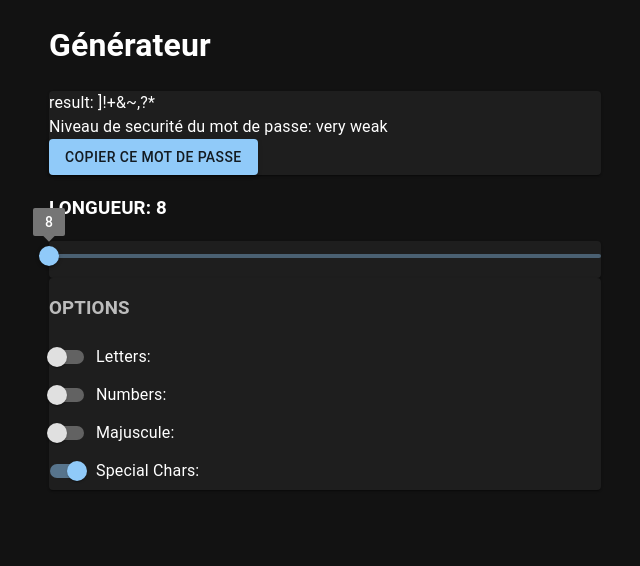
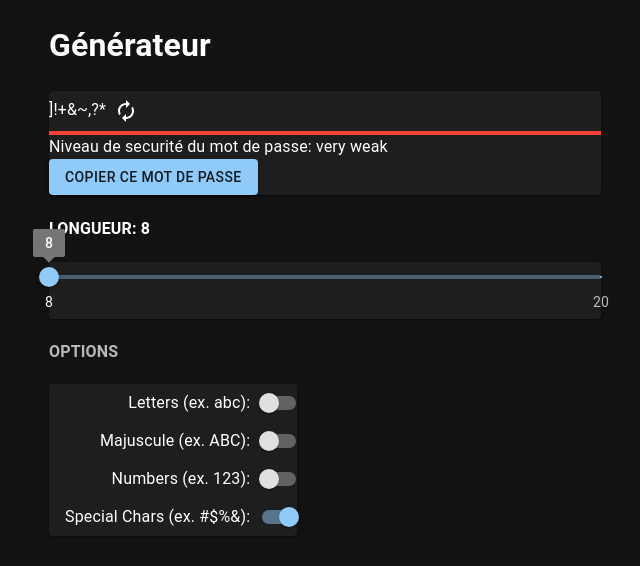
Before and after one commit to kevinmbongo/password_generator_react, a React (Vite) app: page / in a window 1280 px wide. Shown: the top 566 px of the page, without its empty margins (315-955 px from the left). Built offline with nearby package versions, Linux system fonts and the light colour scheme.

Commit message:
feat(App): wip design

```diff
--- a/src/App.tsx
+++ b/src/App.tsx
@@ -1,16 +1,25 @@
+import AutorenewIcon from "@mui/icons-material/Autorenew";
 import {
+  Box,
   Button,
   FormControl,
   FormControlLabel,
   FormGroup,
   FormLabel,
+  IconButton,
+  LinearProgress,
   Paper,
   Slider,
   Switch,
 } from "@mui/material";
 import { Container } from "@mui/system";
 import { useEffect, useState } from "react";
-import { passwordStrengthChecker } from "./libs/passwordStrengthChecker";
+import {
+  passwordStrengthChecker,
+  PaswordStrength,
+  ProgressColorsDict,
+  SliderColors,
+} from "./libs/passwordStrengthChecker";
 
 const App = () => {
   const alphabet = "abcdefghijklmnopqrstuvwxyz";
@@ -24,7 +33,8 @@ const App = () => {
   const [isNumber, setIsNumber] = useState(false);
   const [isSpecialChars, setIsSpecialChars] = useState(true);
   const [isUppercase, setIsUppercase] = useState(false);
-  const [pwdStrength, setPwdStrength] = useState("");
+  const [pwdStrength, setPwdStrength] = useState<PaswordStrength>("");
+  const [pwdrefresh, setPwdrefresh] = useState(0);
 
   const handleLetterInput = () => setIsLetter(!isLetter);
   const handleNumberInput = () => setIsNumber(!isNumber);
@@ -72,7 +82,40 @@ const App = () => {
       .reduce((acc) => acc + dict[Math.floor(Math.random() * dict.length)], "");
 
     setPwd(password);
-  }, [passwordLength, isLetter, isNumber, isSpecialChars, isUppercase]);
+  }, [
+    passwordLength,
+    isLetter,
+    isNumber,
+    isSpecialChars,
+    isUppercase,
+    pwdrefresh,
+  ]);
+
+  const marks = [
+    {
+      value: 8,
+      label: "8",
+    },
+    {
+      value: 20,
+      label: "20",
+    },
+  ];
+
+  const [sliderColor, setSlidercolor] = useState<SliderColors>("inherit");
+
+  useEffect(() => {
+    const dict: ProgressColorsDict = {
+      "very weak": "error",
+      weak: "warning",
+      medium: "info",
+      strong: "primary",
+      "very strong": "success",
+      "": "success",
+    };
+
+    setSlidercolor(dict[pwdStrength] ?? "");
+  }, [pwdStrength]);
 
   return (
     <>
@@ -80,53 +123,70 @@ const App = () => {
         <h1>Générateur</h1>
 
         <Paper>
-          <div>result: {pwd} </div>
+          <div>
+            <span>{pwd}</span>
+            <IconButton onClick={() => setPwdrefresh(pwdrefresh + 1)}>
+              <AutorenewIcon />
+            </IconButton>
+          </div>
+
+          <Box sx={{ width: "100%" }}>
+            <LinearProgress
+              variant="determinate"
+              value={100}
+              color={sliderColor}
+            />
+          </Box>
 
           <div>Niveau de securité du mot de passe: {pwdStrength} </div>
+
           <Button variant="contained">Copier ce mot de passe</Button>
         </Paper>
 
         <div>
-          <h3>LONGUEUR: {passwordLength}</h3>
+          <h4>LONGUEUR: {passwordLength}</h4>
           <Paper>
-            {" "}
             <Slider
               defaultValue={passwordLength}
               step={1}
               valueLabelDisplay="on"
               onChange={handlePasswordLength}
+              marks={marks}
               min={8}
               max={20}
             />
           </Paper>
 
-          <Paper>
-            <FormControl component="fieldset" variant="standard">
-              <FormLabel component="legend">
-                <h3>OPTIONS</h3>
-              </FormLabel>
-
+          <FormControl component="fieldset" variant="standard">
+            <FormLabel component="legend">
+              <h4>OPTIONS</h4>
+            </FormLabel>
+            <Paper>
               <FormGroup>
                 <FormControlLabel
-                  label="Letters:"
+                  labelPlacement="start"
+                  label="Letters (ex. abc):"
                   control={
                     <Switch checked={isLetter} onChange={handleLetterInput} />
                   }
                 />
                 <FormControlLabel
-                  label="Numbers:"
+                  labelPlacement="start"
+                  label="Majuscule (ex. ABC):"
+                  control={
+                    <Switch checked={isUppercase} onChange={handleUppercase} />
+                  }
+                />
+                <FormControlLabel
+                  labelPlacement="start"
+                  label="Numbers (ex. 123):"
                   control={
                     <Switch checked={isNumber} onChange={handleNumberInput} />
                   }
                 />
                 <FormControlLabel
-                  label="Majuscule:"
-                  control={
-                    <Switch checked={isUppercase} onChange={handleUppercase} />
-                  }
-                />
-                <FormControlLabel
-                  label="Special Chars:"
+                  labelPlacement="start"
+                  label="Special Chars (ex. #$%&):"
                   control={
                     <Switch
                       checked={isSpecialChars}
@@ -135,8 +195,8 @@ const App = () => {
                   }
                 />
               </FormGroup>
-            </FormControl>
-          </Paper>
+            </Paper>
+          </FormControl>
         </div>
       </Container>
     </>
--- a/src/libs/passwordStrengthChecker.ts
+++ b/src/libs/passwordStrengthChecker.ts
@@ -26,12 +26,31 @@ type PasswordStrengthCheckerParams = {
   config: Array<ConfigParams>;
 };
 
-type PaswordStrength =
+export type SliderColors =
+  | "primary"
+  | "secondary"
+  | "error"
+  | "info"
+  | "success"
+  | "warning"
+  | "inherit";
+
+export type ProgressColorsDict = {
+  "very weak": SliderColors;
+  weak: SliderColors;
+  medium: SliderColors;
+  strong: SliderColors;
+  "very strong": SliderColors;
+  "": SliderColors;
+};
+
+export type PaswordStrength =
   | "very weak"
   | "weak"
   | "medium"
   | "strong"
-  | "very strong";
+  | "very strong"
+  | "";
 
 export const passwordStrengthChecker = ({
   pwdLength,
```
Also changed, not shown: 1 other file (tests, documents, lock files or other folders).
